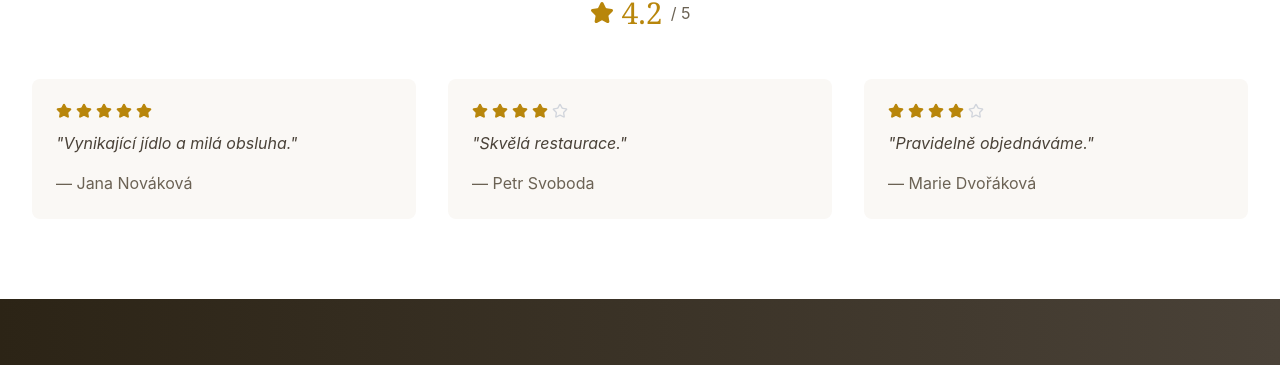
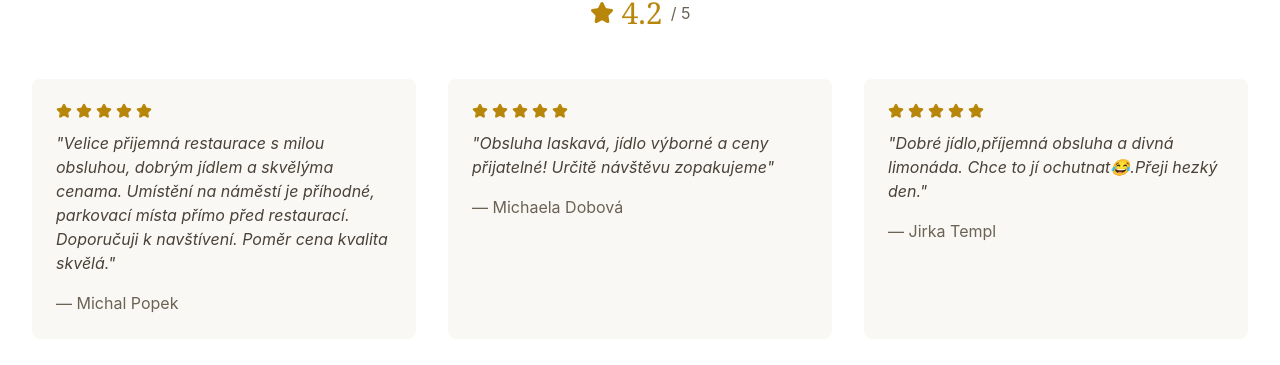
Before and after one commit to mesconliska-maker/Konibar, a React (Vite) app: page / in a window 1280 px wide. Shown: the part 2771-3136 px from the top of the page. Built offline with nearby package versions, Linux system fonts and the light colour scheme; no server answers.

Commit message:
Update HomePage.tsx

```diff
--- a/src/app/pages/HomePage.tsx
+++ b/src/app/pages/HomePage.tsx
@@ -31,9 +31,9 @@ export function HomePage() {
   const [todaysMenu, setTodaysMenu] = useState<MenuItem[]>([]);
   const [todayLabel, setTodayLabel] = useState("");
   const reviews = [
-  { name: "Jana Nováková", rating: 5, text: "Vynikající jídlo a milá obsluha." },
-  { name: "Petr Svoboda", rating: 4, text: "Skvělá restaurace." },
-  { name: "Marie Dvořáková", rating: 4, text: "Pravidelně objednáváme." },
+  { name: "Michal Popek", rating: 5, text: "Velice přijemná restaurace s milou obsluhou, dobrým jídlem a skvělýma cenama. Umístění na náměstí je příhodné, parkovací místa přímo před restaurací. Doporučuji k navštívení. Poměr cena kvalita skvělá." },
+  { name: "Michaela Dobová", rating: 5, text: "Obsluha laskavá, jídlo výborné a ceny přijatelné! Určitě návštěvu zopakujeme" },
+  { name: "Jirka Templ", rating: 5, text: "Dobré jídlo,příjemná obsluha a divná limonáda. Chce to jí ochutnat😂.Přeji hezký den." },
 ];
 
 const galleryImages = [
```
